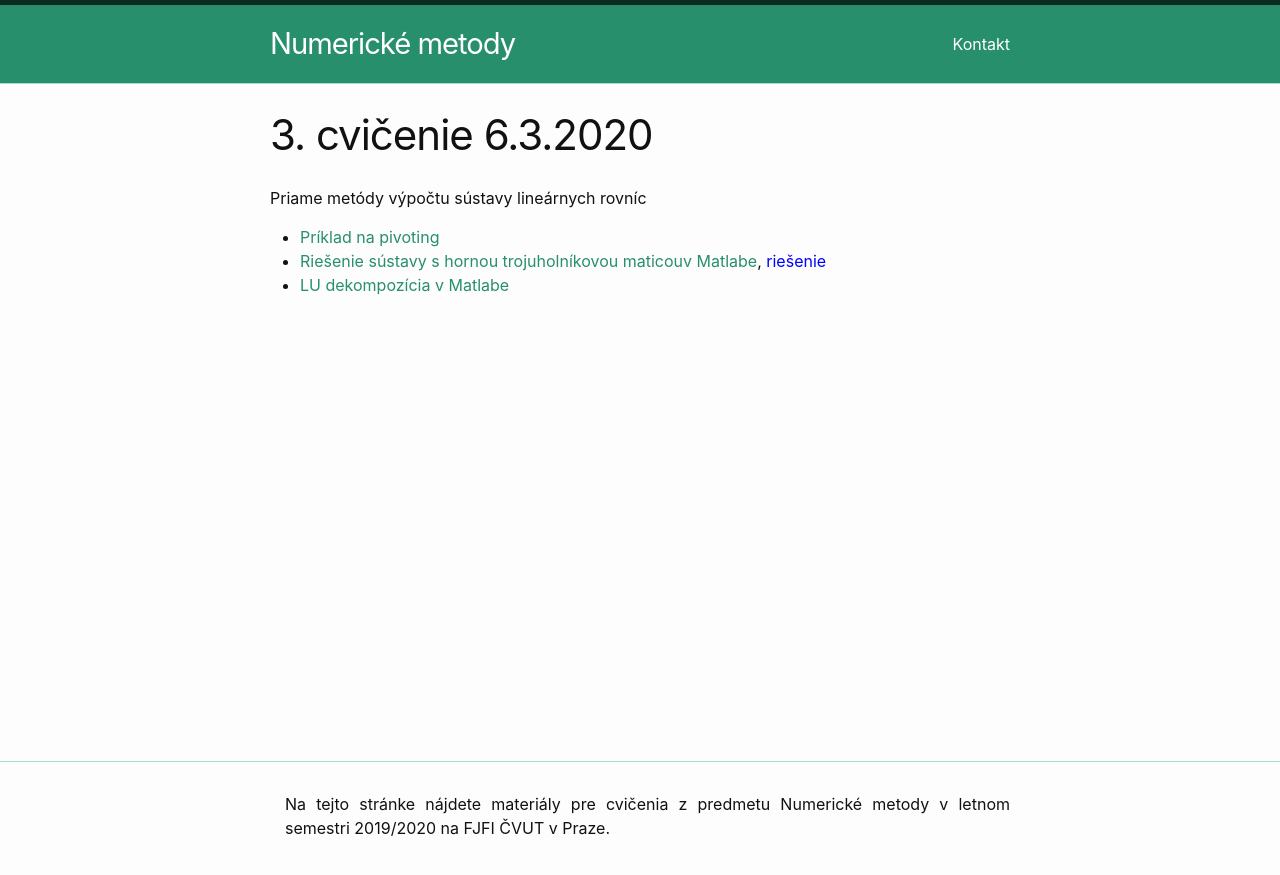
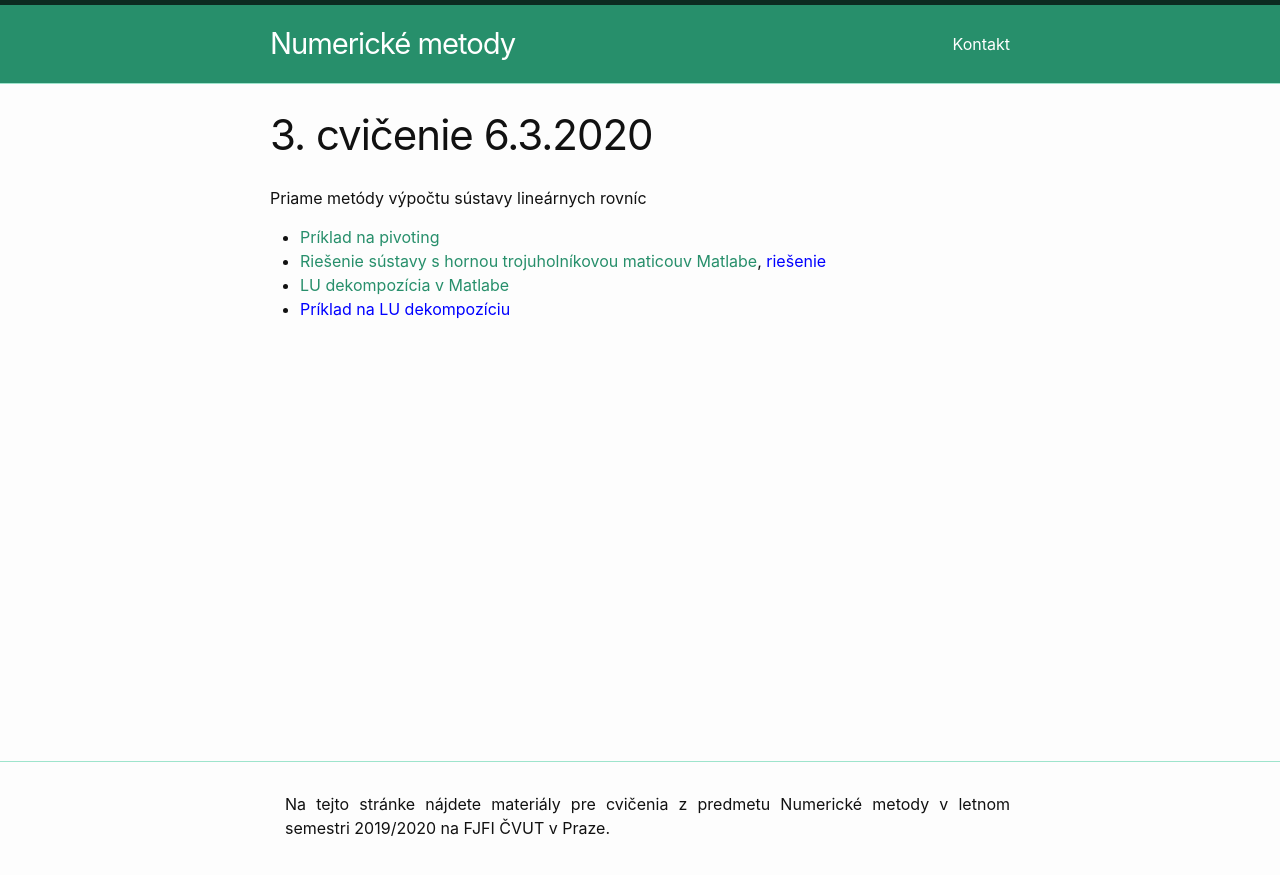
Before and after one commit to maslarova/maslarova.github.io, a Jekyll site: the page built from _posts/2020-03-06-cvicenie3.md, in a window 1280 px wide. Shown: the top 875 px of the page. Built offline with Jekyll 4.4.1, drawn with Linux system fonts in a browser that asks for light colours.

Commit message:
pridanie LU

```diff
--- a/_posts/2020-03-06-cvicenie3.md
+++ b/_posts/2020-03-06-cvicenie3.md
@@ -9,3 +9,4 @@ Priame metódy výpočtu sústavy lineárnych rovníc
 - [Príklad na pivoting](http://maslarova.github.io/cvicenie3/priklad_pivoting.pdf)
 - [Riešenie sústavy s hornou trojuholníkovou maticouv Matlabe](http://maslarova.github.io/cvicenie3/troj_matice_priklad.m), [<span style="color:blue">riešenie</span>](http://maslarova.github.io/cvicenie3/troj_matice.m) <br />
 - [LU dekompozícia v Matlabe](http://maslarova.github.io/cvicenie3/lu_decom.m)
+- [<span style="color:blue">Príklad na LU dekompozíciu</span>](http://maslarova.github.io/cvicenie4/LU.pdf)
```
